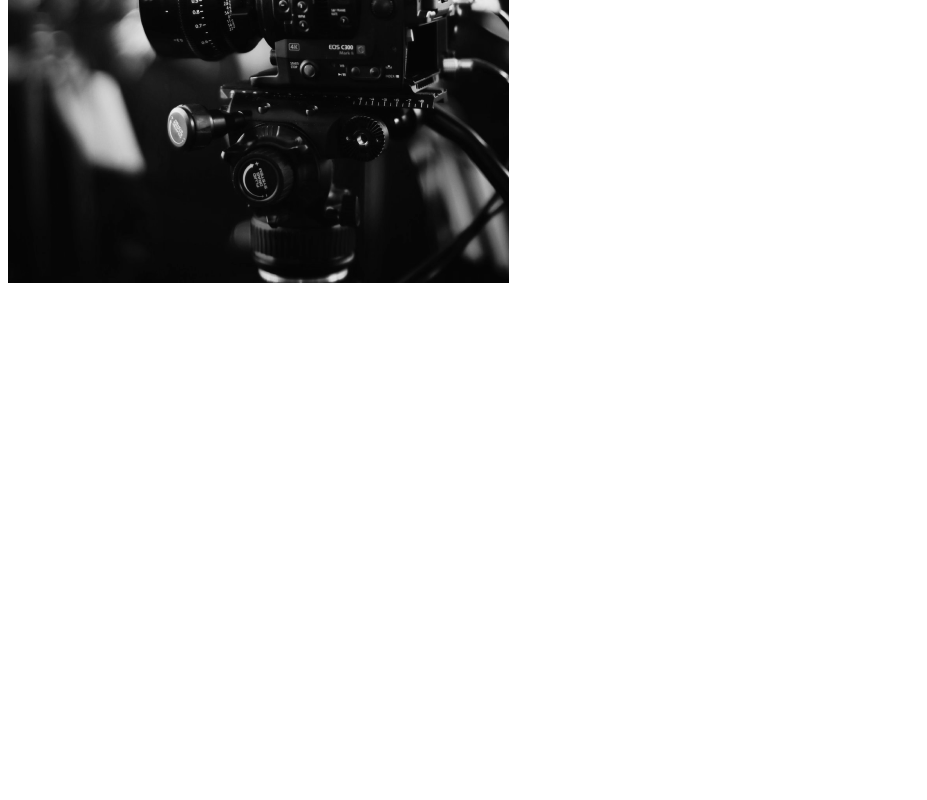
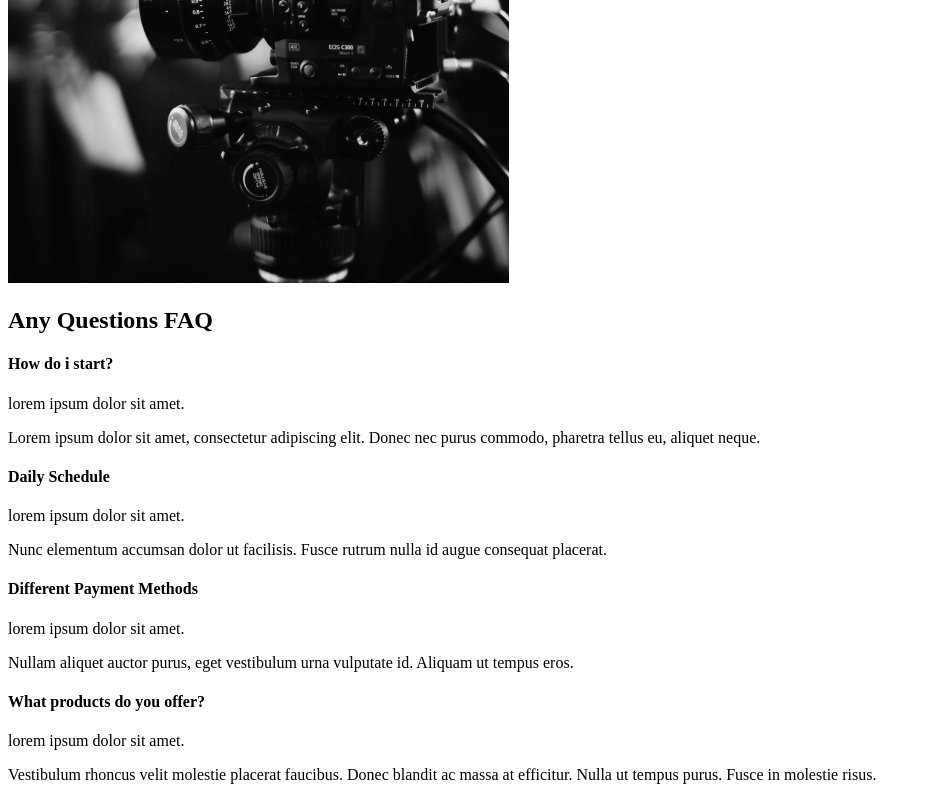
Before and after one commit to mariata06/react-portfolio-site, a React (Create React App) app: page / in a window 1280 px wide. Shown: the part 2099-2899 px from the top of the page, without its empty margins (0-927 px from the left). Before the commit the page ends 2394 px from the top, so only its background shows below. Built offline with nearby package versions, Linux system fonts and the light colour scheme.

Commit message:
Добавляет блок FaqSection на страницу AboutUs

```diff
--- /dev/null
+++ b/src/components/FaqSection.js
@@ -0,0 +1,44 @@
+import React from 'react';
+
+const FaqSection = () => {
+    return(
+        <div className='faq'>
+            <div className="description">
+
+                <h2>Any Questions <span>FAQ</span></h2>
+
+                <div className='question'>
+                    <h4>How do i start?</h4>
+                    <div className='answer'>
+                        <p>lorem ipsum dolor sit amet.</p>
+                        <p>Lorem ipsum dolor sit amet, consectetur adipiscing elit. Donec nec purus commodo, pharetra tellus eu, aliquet neque.</p>
+                    </div>
+                </div>
+                <div className='question'>
+                    <h4>Daily Schedule</h4>
+                    <div className='answer'>
+                        <p>lorem ipsum dolor sit amet.</p>
+                        <p>Nunc elementum accumsan dolor ut facilisis. Fusce rutrum nulla id augue consequat placerat.</p>
+                    </div>
+                </div>
+                <div className='question'>
+                    <h4>Different Payment Methods</h4>
+                    <div className='answer'>
+                    <p>lorem ipsum dolor sit amet.</p>
+                    <p>Nullam aliquet auctor purus, eget vestibulum urna vulputate id. Aliquam ut tempus eros.</p>
+                    </div>
+                </div>
+                <div className='question'>
+                    <h4>What products do you offer?</h4>
+                    <div className='answer'>
+                    <p>lorem ipsum dolor sit amet.</p>
+                    <p>Vestibulum rhoncus velit molestie placerat faucibus. Donec blandit ac massa at efficitur. Nulla ut tempus purus. Fusce in molestie risus.</p>
+                    </div>
+                </div>
+            </div>
+        </div>
+    )
+}
+
+
+export default FaqSection;
--- a/src/pages/AboutUs.js
+++ b/src/pages/AboutUs.js
@@ -2,12 +2,14 @@ import React from 'react';
 //import Page Components
 import AboutSection from '../components/AboutSection';
 import ServicesSection from '../components/ServicesSection';
+import FaqSection from '../components/FaqSection';
 
 const AboutUs = () => {
     return(
         <div>
             <AboutSection />
             <ServicesSection />
+            <FaqSection />
         </div>
     )
 }
```
